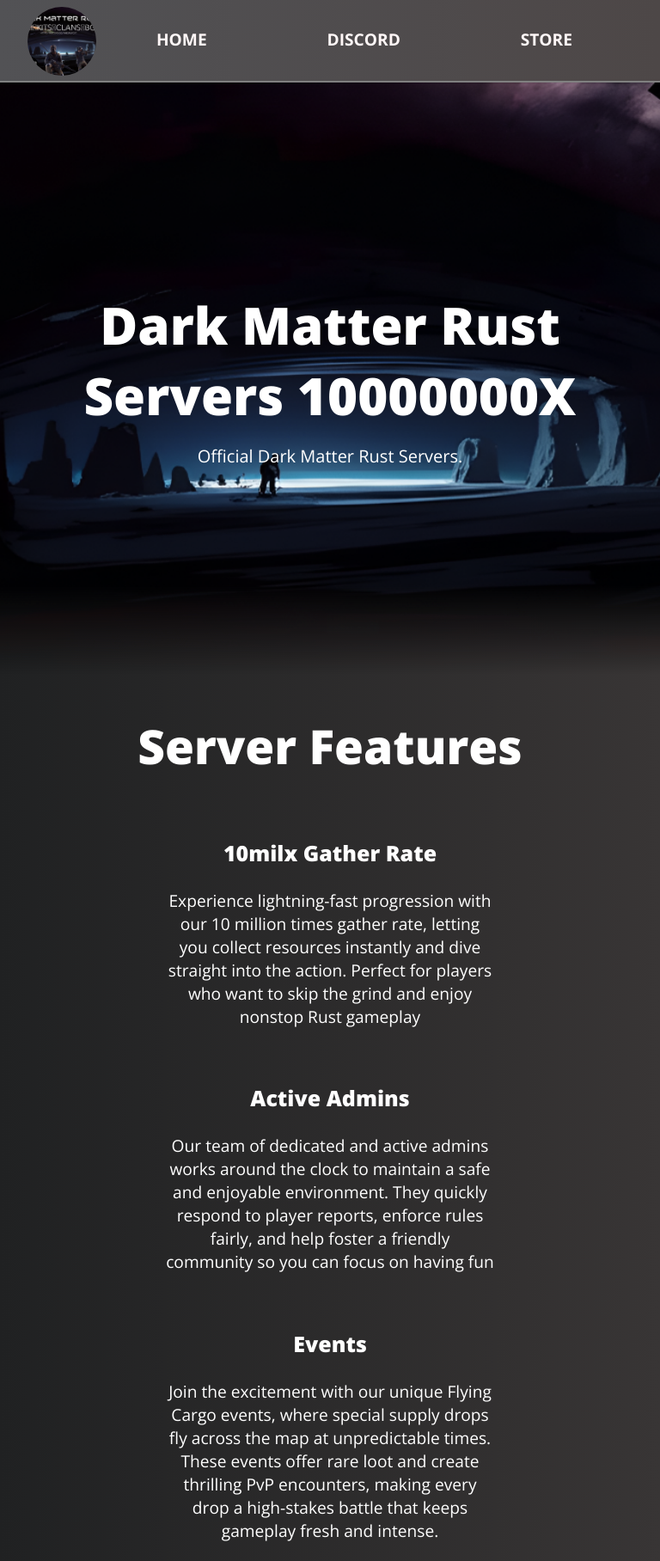
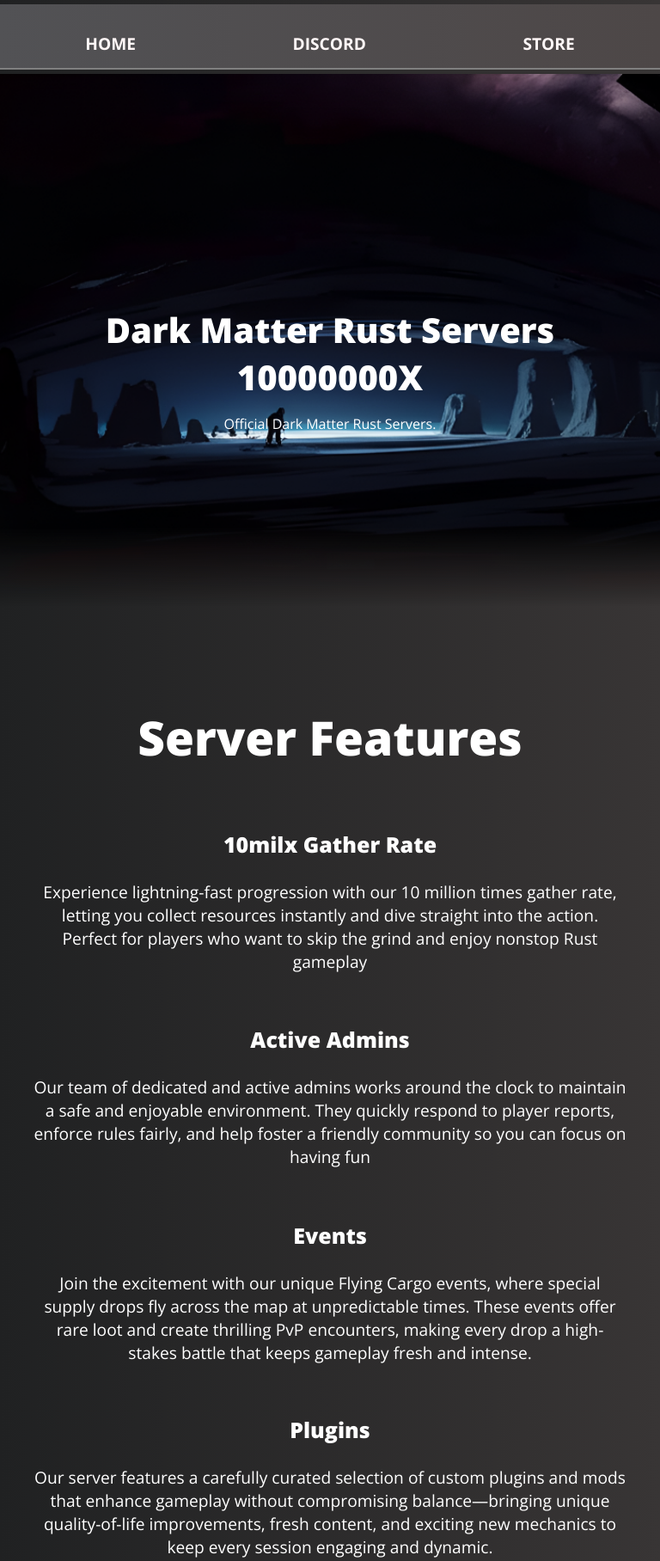
Before and after one commit to DarkDMR1/DarkMatterRustServersWebsite, a plain HTML site: page index.html in a window 768 px wide. Shown: the top 1816 px of the page at 86% size. Drawn offline with Linux system fonts and the light colour scheme.

Commit message:
Update index.html

```diff
--- a/index.html
+++ b/index.html
@@ -186,6 +186,50 @@
         transform:scale(1.03)
       }
 
+      @media (min-width:480px) and (max-width:768px){
+        .features-boxes {
+        gap: 1rem;
+        align-items: center;
+        flex-direction: column;
+        height: auto;
+      }
+      .features-box {
+        width: 90%;
+      }
+      #logo2 {
+        height: 90%;
+      }
+      .overlay-content {
+        width: 90%;
+      }
+      #img-text {
+        font-size: 40px;
+      }
+      #img-disc {
+        font-size: 16px;
+      }
+      #logo {
+        display: none;
+      }
+      .nav-bar {
+        margin: 5px auto;
+        gap: 3rem;
+        height: 10px;
+        justify-content: space-evenly;
+      }
+      a.features {
+        display: none;
+      }
+       footer {
+      background: linear-gradient(to right, rgb(82, 82, 85), rgb(77, 71, 71));
+      padding: 10px;
+      display: flex;
+      flex-direction:column;
+      color: white;
+      margin:0 auto;
+    }
+      }
+
 
   </style>
 </head>
```
